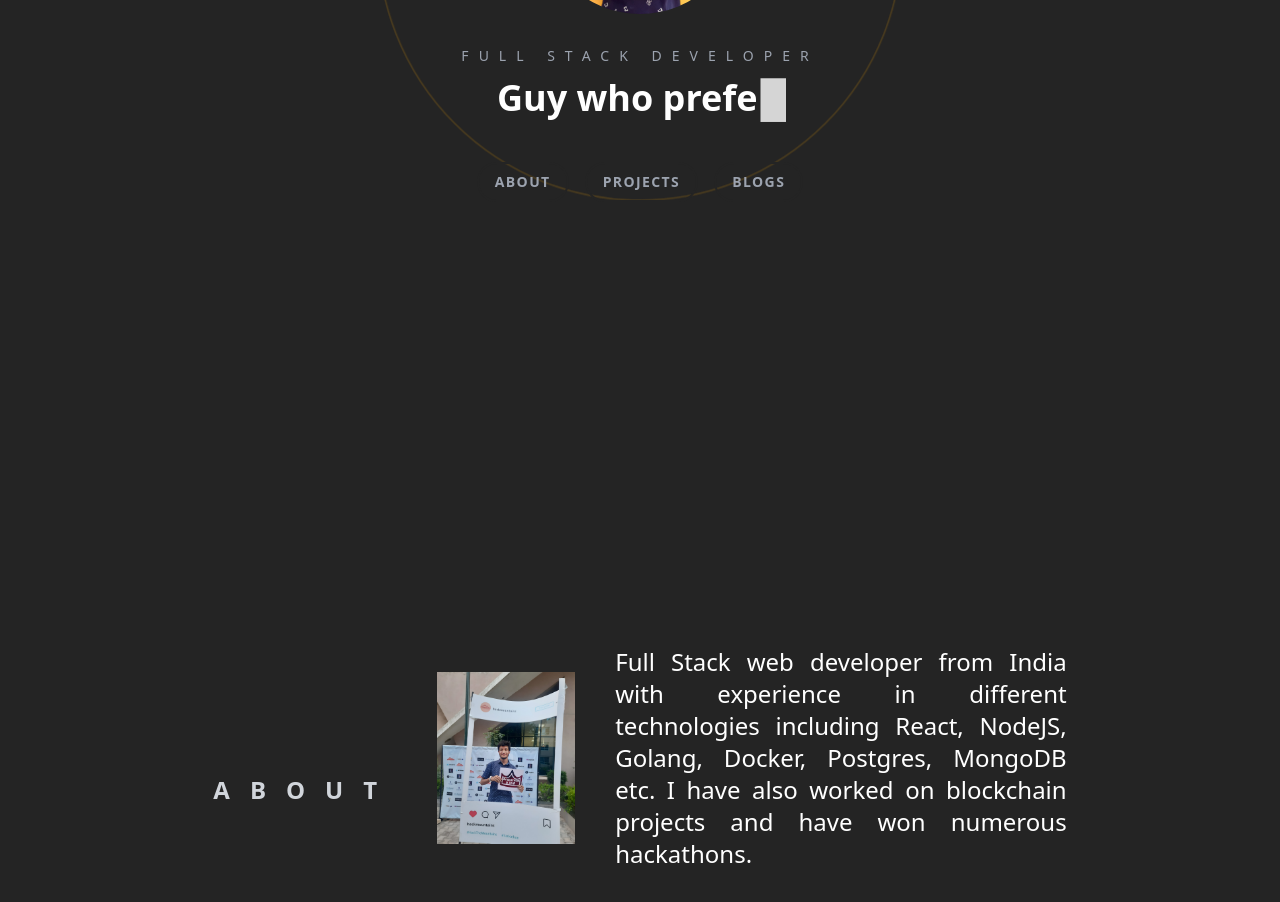
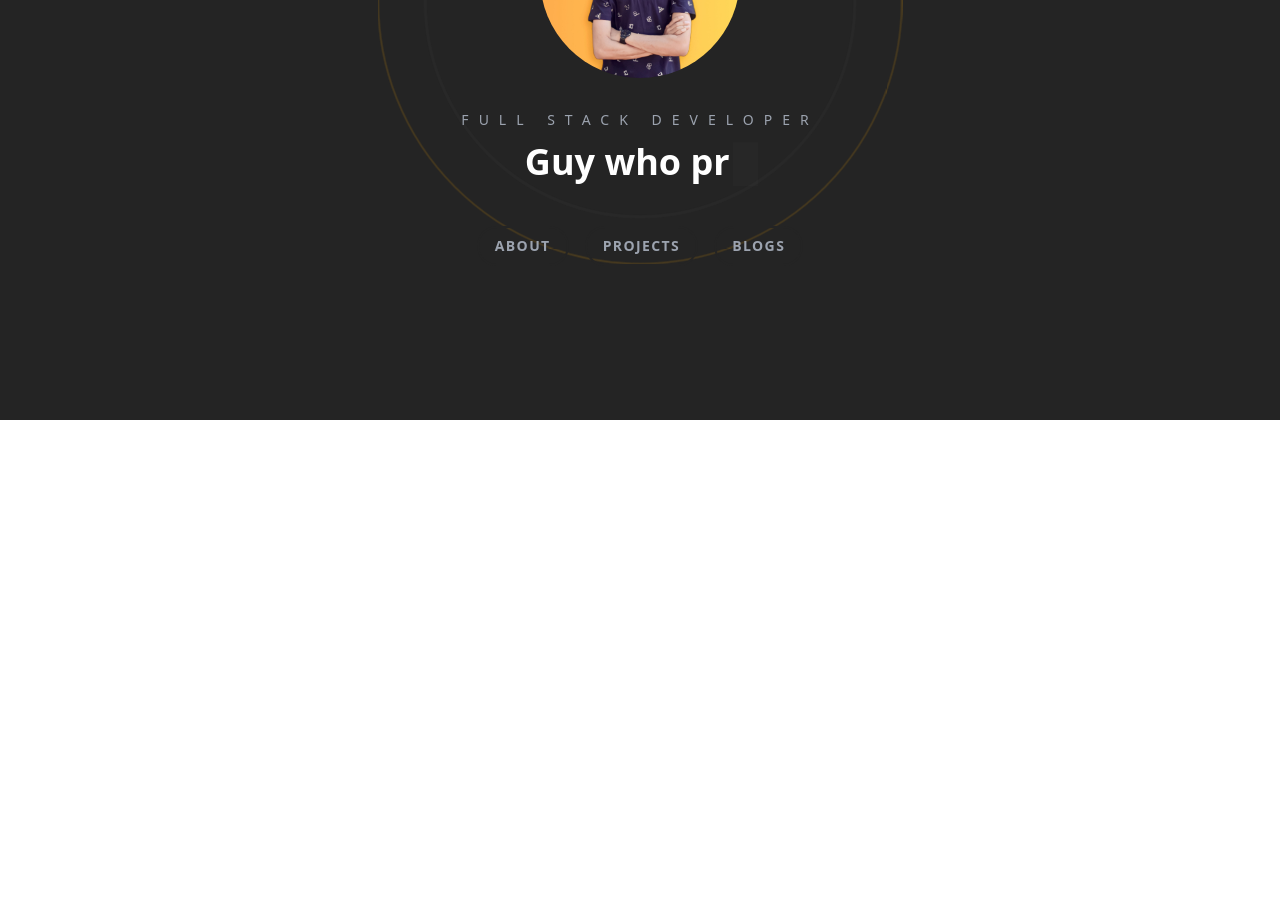
Before and after one commit to rwiteshbera/Portfolio, a Next.js app: page / in a window 1280 px wide. Shown: the part 380-1282 px from the top of the page. After the commit the page ends 800 px from the top, so only its background shows below. Built offline with nearby package versions, Linux system fonts and the light colour scheme.

Commit message:
fixed screen view issue: about section

```diff
--- a/src/pages/components/About.tsx
+++ b/src/pages/components/About.tsx
@@ -1,18 +1,19 @@
 import React from "react";
 import { motion } from "framer-motion";
-import image1 from "../assets/htm3.jpg";
 import Image from "next/image";
 
+import image1 from "../assets/htm3.jpg";
+import uparrow from "../assets/up_arrow.svg";
 type Props = {};
 
 function About({}: Props) {
   return (
-    <motion.div className="flex flex-col relative h-screen text-center md:text-left md:flex-row justify-evenly items-center w-2/3 mx-auto -mt-[20rem]">
-      <h3 className="uppercase tracking-[20px] text-gray-300 text-2xl font-semibold -mb-[64px]">
+    <div className="h-screen w-screen pt-[7rem]">
+      <h3 className="uppercase tracking-[20px] text-gray-300 text-2xl font-semibold text-center">
         About
       </h3>
+      <div className="flex flex-row justify-center mt-10 flex-wrap ">
         <motion.div
-        className="mx-10 w-[60vw]"
         initial={{
           x: -500,
           opacity: 0,
@@ -26,15 +27,10 @@ function About({}: Props) {
         transition={{
           duration: 1.2,
         }}
-
         >
-        <Image
-          src={image1}
-          alt="hack_the_moutain3.0_in_Delhi_NCR"
-        />
+          <Image src={image1} alt="image" className="" width={210} />
         </motion.div>
-      <motion.div
-        className=""
+        <motion.div className="w-max sm:w-2/3 md:w-2/3 lg:w-1/3 xl:w-1/3 2xl:w-1/2 px-14  pt-5 my-auto"
         initial={{
           x: 500,
           opacity: 0,
@@ -47,13 +43,15 @@ function About({}: Props) {
           duration: 1.2,
         }}
         >
-        <div className="text-xl xl:text-2xl lg-text-2xl md:text-xl sm:text-xl text-justify -mt-12 md:mt-0 lg:mt-0 xl:mt-0">
-        <h4 >
-        Full Stack web developer from India with experience in different technologies including React, NodeJS, Golang, Docker, Postgres, MongoDB etc. I have also worked on blockchain projects and have won numerous hackathons.
+          <h4 className="text-base 2xl:text-2xl xl:text-2xl lg:text-xl md:text-xl sm:text-base text-justify">
+            Full Stack web developer from India with experience in different
+            technologies including React, NodeJS, Golang, Docker, Postgres,
+            MongoDB etc. I have also worked on blockchain projects and have won
+            numerous hackathons.
           </h4>
+        </motion.div>
       </div>
-      </motion.div>
-    </motion.div>
+    </div>
   );
 }
 
--- a/src/pages/components/Hero.tsx
+++ b/src/pages/components/Hero.tsx
@@ -17,7 +17,7 @@ function Hero({}: Props) {
     delaySpeed: 1500, // Millisecond
   });
   return (
-    <div className="h-[100vh] w-screen flex flex-col space-y-8 items-center my-[12vh] text-center">
+    <div className="h-screen w-screen flex flex-col space-y-8 items-center py-40 text-center">
       <BackgroundWave />
       <Link href={"/"}>
       <Image
@@ -41,10 +41,10 @@ function Hero({}: Props) {
           <Link href="#about">
             <button className="heroButton">About</button>
           </Link>
-          <Link href="https://github.com/rwiteshbera">
+          <Link href="https://github.com/rwiteshbera?tab=repositories" target="_blank">
             <button className="heroButton">Projects</button>
           </Link>
-          <Link href="https://blog.rwiteshbera.com">
+          <Link href="https://blog.rwiteshbera.com" target="_blank">
             <button className="heroButton">Blogs</button>
           </Link>
         </div>
--- a/src/pages/index.tsx
+++ b/src/pages/index.tsx
@@ -10,7 +10,7 @@ const inter = Inter({ subsets: ['latin'] })
 export default function Home() {
 
   return (
-    <div className='bg-[rgb(36,36,36)] text-white h-max w-screen snap-y snap-mandatory overflow-scroll'>
+    <div className='bg-[rgb(36,36,36)] text-white h-screen w-screen overflow-scroll'>
       <Head>
         <title>Rwitesh Bera</title>
         <meta name="description" content="Generated by create next app" />
@@ -23,12 +23,12 @@ export default function Home() {
       <Header />
 
       {/* Hero  */}
-      <section id='hero' className='snap-start'>
+      <section id='hero'>
       <Hero />
       </section>
 
       {/* About  */}
-      <section id='about' className='snap-center'>
+      <section id='about'>
         <About />
       </section>
 
--- a/tailwind.config.js
+++ b/tailwind.config.js
@@ -4,7 +4,22 @@ module.exports = {
     "./src/**/*.{js,ts,jsx,tsx}",
   ],
   theme: {
-    extend: {},
+    screens: {
+      'sm': {'min': '640px', 'max': '767px'},
+      // => @media (min-width: 640px and max-width: 767px) { ... }
+
+      'md': {'min': '768px', 'max': '1023px'},
+      // => @media (min-width: 768px and max-width: 1023px) { ... }
+
+      'lg': {'min': '1024px', 'max': '1279px'},
+      // => @media (min-width: 1024px and max-width: 1279px) { ... }
+
+      'xl': {'min': '1280px', 'max': '1535px'},
+      // => @media (min-width: 1280px and max-width: 1535px) { ... }
+
+      '2xl': {'min': '1536px'},
+      // => @media (min-width: 1536px) { ... }
+    },
   },
   plugins: [],
 }
```
Also changed, not shown: src/pages/assets/up_arrow.svg (added). Lines whose indentation alone changed are shown as unchanged.
